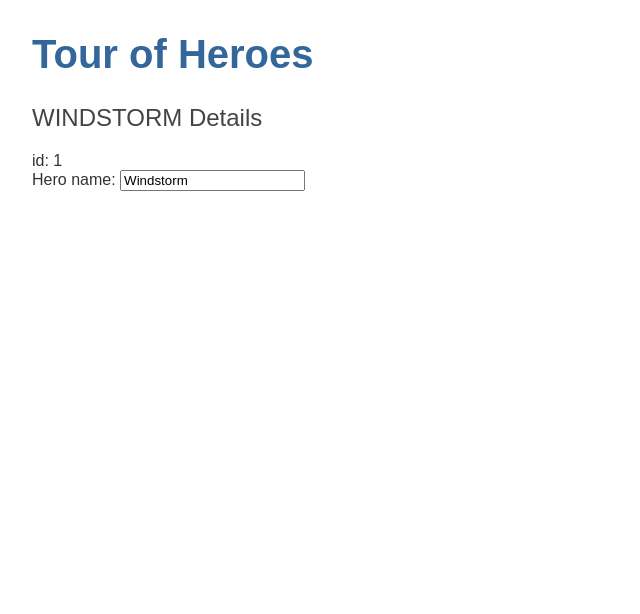
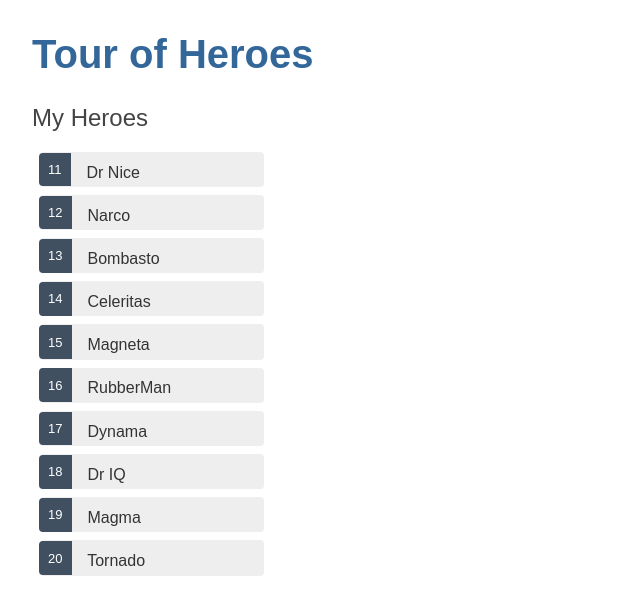
Before and after one commit to Radensuaso/angular-tour-of-heroes, an Angular app: page / in a window 1280 px wide. Shown: the top 614 px of the page, without its empty margins (0-640 px from the left). Built offline with nearby package versions, Linux system fonts and the light colour scheme.

Commit message:
adds hero detail component

```diff
--- a/src/app/app.module.ts
+++ b/src/app/app.module.ts
@@ -4,9 +4,10 @@
 
 import { AppComponent } from './app.component';
 import { HeroesComponent } from './heroes/heroes.component';
+import { HeroDetailComponent } from './hero-detail/hero-detail.component';
 
 @NgModule({
-  declarations: [AppComponent, HeroesComponent],
+  declarations: [AppComponent, HeroesComponent, HeroDetailComponent],
   imports: [BrowserModule, FormsModule],
   providers: [],
   bootstrap: [AppComponent],
--- /dev/null
+++ b/src/app/hero-detail/hero-detail.component.html
@@ -0,0 +1,8 @@
+<div *ngIf="hero">
+  <h2>{{ hero.name | uppercase }} Details</h2>
+  <div><span>id: </span>{{ hero.id }}</div>
+  <div>
+    <label for="hero-name">Hero name: </label>
+    <input id="hero-name" [(ngModel)]="hero.name" placeholder="name" />
+  </div>
+</div>
--- /dev/null
+++ b/src/app/hero-detail/hero-detail.component.ts
@@ -0,0 +1,14 @@
+import { Component, Input, OnInit } from '@angular/core';
+import { Hero } from '../hero';
+
+@Component({
+  selector: 'ath-hero-detail',
+  templateUrl: './hero-detail.component.html',
+  styleUrls: ['./hero-detail.component.css'],
+})
+export class HeroDetailComponent implements OnInit {
+  @Input() hero?: Hero;
+  constructor() {}
+
+  ngOnInit(): void {}
+}
--- a/src/app/heroes/heroes.component.css
+++ b/src/app/heroes/heroes.component.css
@@ -0,0 +1,52 @@
+/* HeroesComponent's private CSS styles */
+.heroes {
+  margin: 0 0 2em 0;
+  list-style-type: none;
+  padding: 0;
+  width: 15em;
+}
+.heroes li {
+  cursor: pointer;
+  position: relative;
+  left: 0;
+  background-color: #eee;
+  margin: 0.5em;
+  padding: 0.3em 0;
+  height: 1.6em;
+  border-radius: 4px;
+}
+.heroes li:hover {
+  color: #2c3a41;
+  background-color: #e6e6e6;
+  left: 0.1em;
+}
+.heroes li.selected {
+  background-color: black;
+  color: white;
+}
+.heroes li.selected:hover {
+  background-color: #505050;
+  color: white;
+}
+.heroes li.selected:active {
+  background-color: black;
+  color: white;
+}
+.heroes .badge {
+  display: inline-block;
+  font-size: small;
+  color: white;
+  padding: 0.8em 0.7em 0 0.7em;
+  background-color: #405061;
+  line-height: 1em;
+  position: relative;
+  left: -1px;
+  top: -4px;
+  height: 1.8em;
+  margin-right: 0.8em;
+  border-radius: 4px 0 0 4px;
+}
+
+input {
+  padding: 0.5rem;
+}
--- a/src/app/heroes/heroes.component.html
+++ b/src/app/heroes/heroes.component.html
@@ -1,6 +1,11 @@
-<h2>{{ hero.name | uppercase }} Details</h2>
-<div><span>id: </span>{{ hero.id }}</div>
-<div>
-  <label for="name">Hero name: </label>
-  <input id="name" [(ngModel)]="hero.name" placeholder="name" />
-</div>
+<h2>My Heroes</h2>
+<ul class="heroes">
+  <li
+    *ngFor="let hero of heroes"
+    [class.selected]="hero === selectedHero"
+    (click)="onSelect(hero)"
+  >
+    <span class="badge">{{ hero.id }}</span> {{ hero.name }}
+  </li>
+</ul>
+<ath-hero-detail [hero]="selectedHero"></ath-hero-detail>
--- a/src/app/heroes/heroes.component.ts
+++ b/src/app/heroes/heroes.component.ts
@@ -1,5 +1,6 @@
 import { Component, OnInit } from '@angular/core';
 import { Hero } from '../hero';
+import { HEROES } from '../mock-heroes';
 
 @Component({
   selector: 'ath-heroes',
@@ -7,10 +8,12 @@
   styleUrls: ['./heroes.component.css'],
 })
 export class HeroesComponent implements OnInit {
-  hero: Hero = {
-    id: 1,
-    name: 'Windstorm',
-  };
+  heroes: Hero[] = HEROES;
+  selectedHero?: Hero;
+
+  onSelect(hero: Hero): void {
+    this.selectedHero = hero;
+  }
   constructor() {}
 
   ngOnInit(): void {}
--- /dev/null
+++ b/src/app/mock-heroes.ts
@@ -0,0 +1,14 @@
+import { Hero } from './hero';
+
+export const HEROES: Hero[] = [
+  { id: 11, name: 'Dr Nice' },
+  { id: 12, name: 'Narco' },
+  { id: 13, name: 'Bombasto' },
+  { id: 14, name: 'Celeritas' },
+  { id: 15, name: 'Magneta' },
+  { id: 16, name: 'RubberMan' },
+  { id: 17, name: 'Dynama' },
+  { id: 18, name: 'Dr IQ' },
+  { id: 19, name: 'Magma' },
+  { id: 20, name: 'Tornado' },
+];
```
Also changed, not shown: src/app/hero-detail/hero-detail.component.css (added), 1 other file (tests, documents, lock files or other folders).
